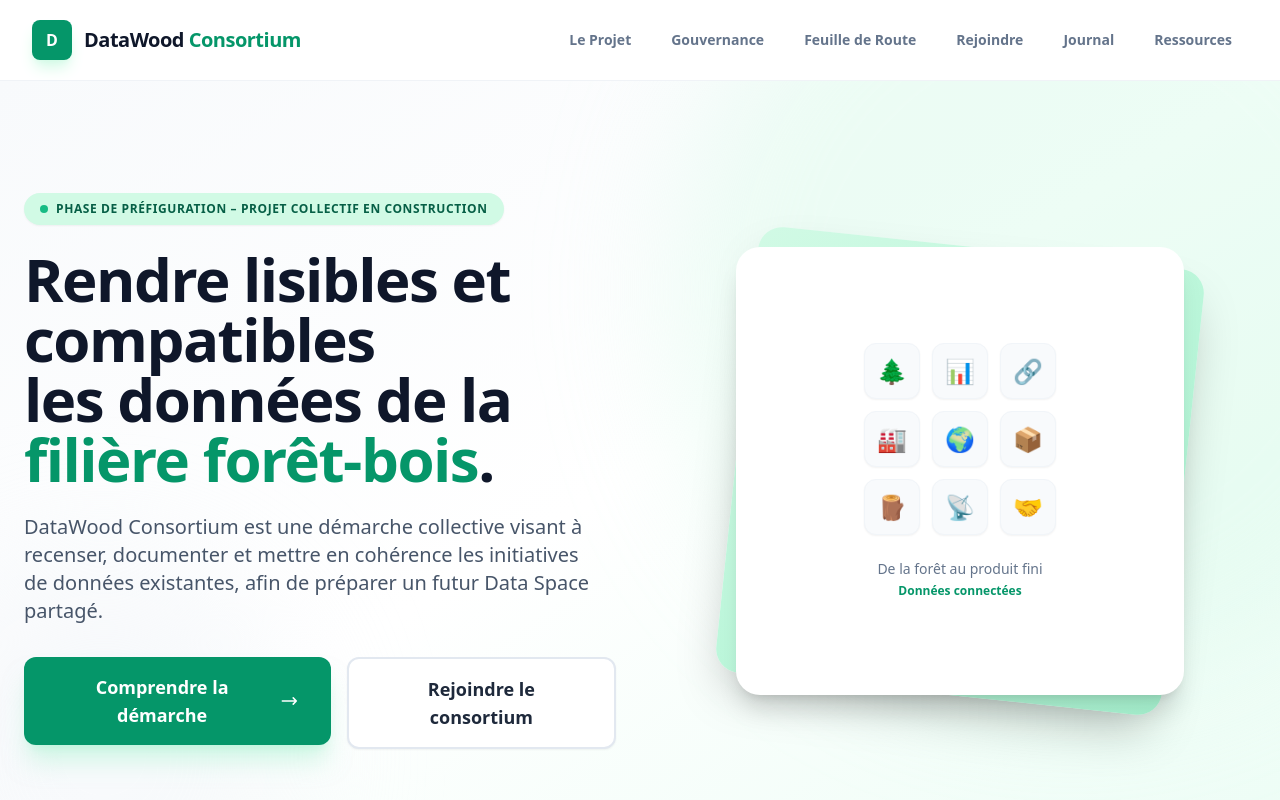
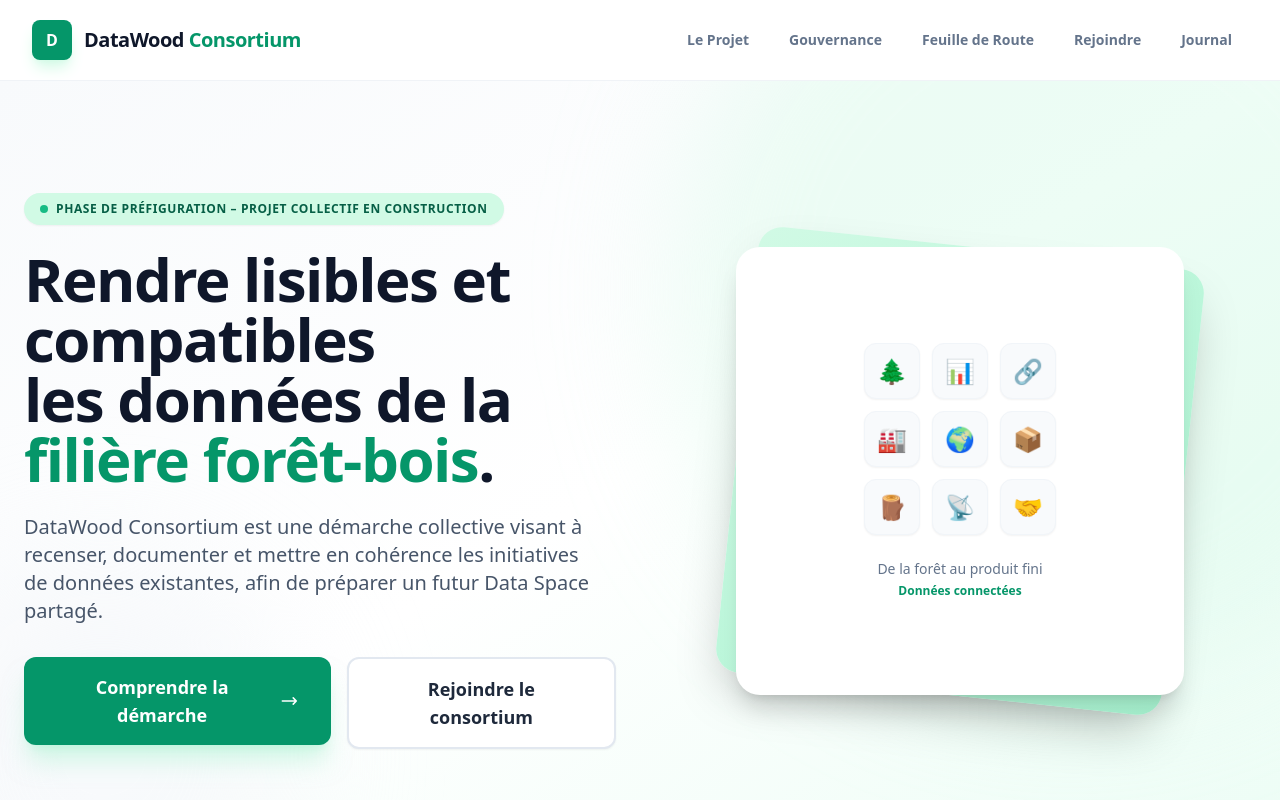
Before and after one commit to mathieu-kosmio/DataWood-Consortium, a React (Vite) app: page / in a window 1280 px wide. Shown: the top 800 px of the page. Built offline with nearby package versions, Linux system fonts and the light colour scheme.

Commit message:
fix: remove Ressources from nav, fix blog glob syntax
- Commented out Ressources from navigation
- Updated import.meta.glob to use new query syntax (fixes deprecation warning)
- Added proper TypeScript typing for blog modules

```diff
--- a/App.tsx
+++ b/App.tsx
@@ -48,8 +48,7 @@
 };
 
 // Import all blog posts from src/content/blog
-// Note: using relative path from root since App.tsx is in root
-const blogPostsModules = import.meta.glob('/src/content/blog/*.md', { as: 'raw', eager: true });
+const blogPostsModules = import.meta.glob('/src/content/blog/*.md', { query: '?raw', import: 'default', eager: true }) as Record<string, string>;
 
 const getAllPosts = () => {
   return Object.entries(blogPostsModules).map(([path, rawContent]) => {
--- a/constants.ts
+++ b/constants.ts
@@ -8,7 +8,7 @@
   { title: 'Feuille de Route', path: '/feuille-de-route' },
   { title: 'Rejoindre', path: '/rejoindre' },
   { title: 'Journal', path: '/blog' },
-  { title: 'Ressources', path: '/ressources' },
+  // { title: 'Ressources', path: '/ressources' },
 ];
 
 export const PAGES: Record<string, DocPage & { file: string }> = {
```
